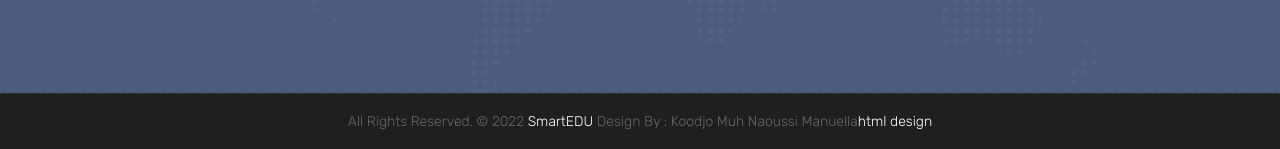
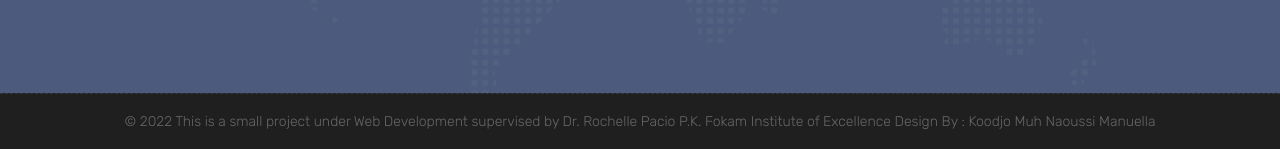
Before and after one commit to ManuellaKoodjo/Franky_school_of_excellence, a plain HTML site: page index.html in a window 1280 px wide. Shown: the part 4850-4999 px from the top of the page. Drawn offline with Linux system fonts and the light colour scheme.

Commit message:
Update index.html

```diff
--- a/index.html
+++ b/index.html
@@ -749,7 +749,7 @@
         <div class="container">
             <div class="footer-distributed">
                 <div class="footer-center">
-                    <p class="footer-company-name">All Rights Reserved. &copy; 2022 <a href="#">SmartEDU</a> Design By : Koodjo Muh Naoussi Manuella<a href="https://html.design/">html design</a></p>
+                    <p class="footer-company-name"> &copy; 2022 This is a small project under Web Development supervised by Dr. Rochelle Pacio P.K. Fokam Institute of Excellence Design By : Koodjo Muh Naoussi Manuella</p>
                 </div>
             </div>
         </div><!-- end container -->
```
